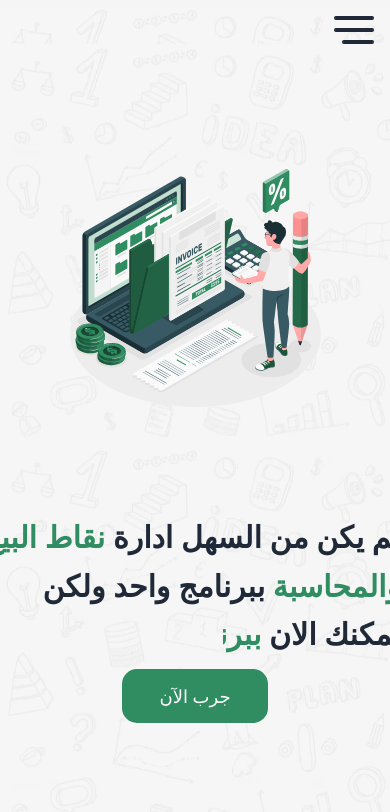
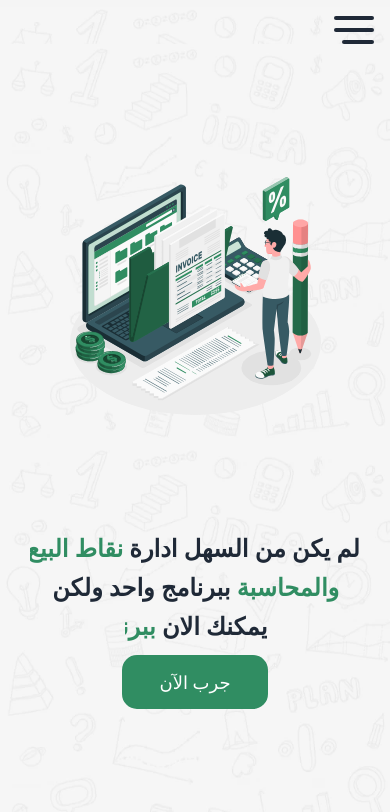
Before and after one commit to Khaled991/fawasl-al-mostqbal, a React (Create React App) app: page / in a window 390 px wide. Shown: the top 812 px of the page. Built offline with nearby package versions, Linux system fonts and the light colour scheme; no server answers.

Commit message:
make home page more responsive

```diff
--- a/src/App.scss
+++ b/src/App.scss
@@ -1,4 +1,4 @@
-@import './utils/constants.scss';
+@import "./utils/constants.scss";
 
 @font-face {
   font-family: Tajawal;
@@ -21,16 +21,17 @@
 }
 
 body {
-  font-family: Tajawal, -apple-system, BlinkMacSystemFont, 'Segoe UI', 'Roboto',
-    'Oxygen', 'Ubuntu', 'Cantarell', 'Fira Sans', 'Droid Sans', 'Helvetica Neue',
+  font-family: Tajawal, -apple-system, BlinkMacSystemFont, "Segoe UI", "Roboto",
+    "Oxygen", "Ubuntu", "Cantarell", "Fira Sans", "Droid Sans", "Helvetica Neue",
     sans-serif;
   -webkit-font-smoothing: antialiased;
   -moz-osx-font-smoothing: grayscale;
   color: $darkColor;
   height: 100vh;
-  background-image: url('./assets/Img/background.webp');
+  background-image: url("./assets/Img/background.webp");
   background-repeat: repeat;
   background-size: cover;
+  overflow: hidden;
 }
 
 a {
--- a/src/page/HomePage/HomePage.tsx
+++ b/src/page/HomePage/HomePage.tsx
@@ -13,14 +13,63 @@ const HomePage = () => {
           className="home-page-image"
         />
       </div>
-      <div className="css-typing leading-relaxed text-3xl md:leading-loose lg:text-4xl lg:leading-lg xl:text-4-5xl xl:leading-xl self-start lg:self-center">
+      {/* <HomePageTextDesktop /> */}
+      <HomePageTextMobile />
+    </div>
+  );
+};
+
+export default HomePage;
+
+// const HomePageTextDesktop = () => {
+//   return (
+//     <div className="css-typing leading-relaxed text-3xl md:leading-loose lg:text-4xl lg:leading-lg xl:text-4-5xl xl:leading-xl self-start lg:self-center">
+//       <p>
+//         لم يكن من السهل ادارة{" "}
+//         <span className="special-text-color">نقاط البيع</span>
+//       </p>
+//       <p>
+//         <span className="special-text-color">والمحاسبة</span> ببرنامج واحد ولكن
+//       </p>
+//       <p>
+//         يمكنك الان <span className="special-text-color">ببرنامجنا</span>
+//       </p>
+//       <div className="buttons-and-text-container self-center lg:self-start">
+//         <Link to="/download">
+//           <Button buttonStyleType="solidGreen">جرب الآن</Button>
+//         </Link>
+//         {/* <Link to="/download">
+//       <Button buttonStyleType="greenBorder">تجربة كاملة</Button>
+//     </Link> */}
+//       </div>
+//     </div>
+//   );
+// };
+
+const HomePageTextMobile = () => {
+  return (
+    <div
+      className="css-typing
+        leading-relaxed
+        text-2xl
+        sm:text-3xl
+        sm:leading-loose
+        lg:text-4xl
+        lg:leading-lg
+        xl:text-4-5xl
+        xl:leading-xl
+        self-start
+        lg:self-center
+        items-center
+        md:items-start
+      "
+    >
       <p>
         لم يكن من السهل ادارة{" "}
         <span className="special-text-color">نقاط البيع</span>
       </p>
       <p>
-          <span className="special-text-color">والمحاسبة</span> ببرنامج واحد
-          ولكن
+        <span className="special-text-color">والمحاسبة</span> ببرنامج واحد ولكن
       </p>
       <p>
         يمكنك الان <span className="special-text-color">ببرنامجنا</span>
@@ -34,8 +83,5 @@ const HomePage = () => {
     </Link> */}
       </div>
     </div>
-    </div>
   );
 };
-
-export default HomePage;
```
Lines whose indentation alone changed are shown as unchanged.
